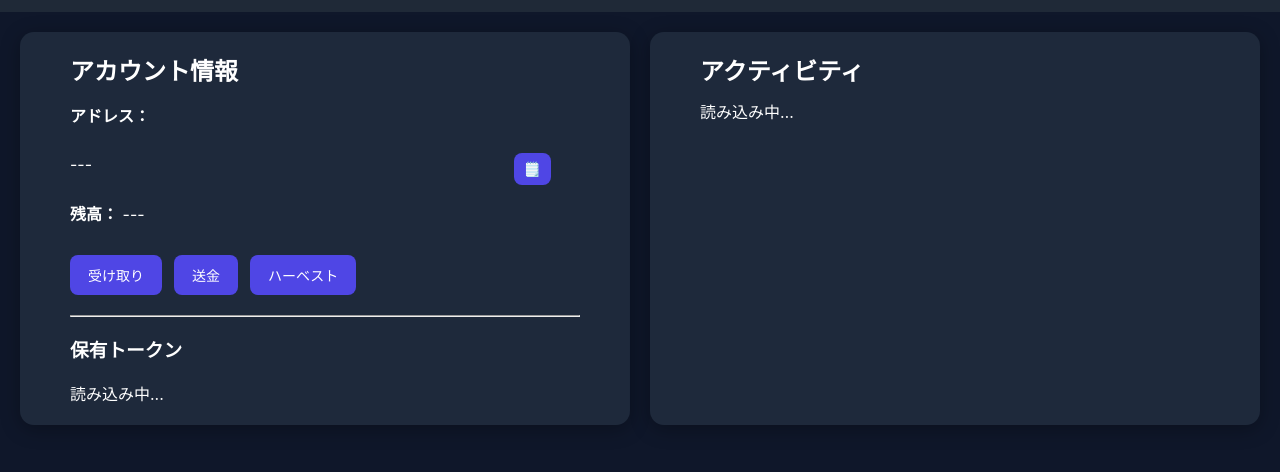
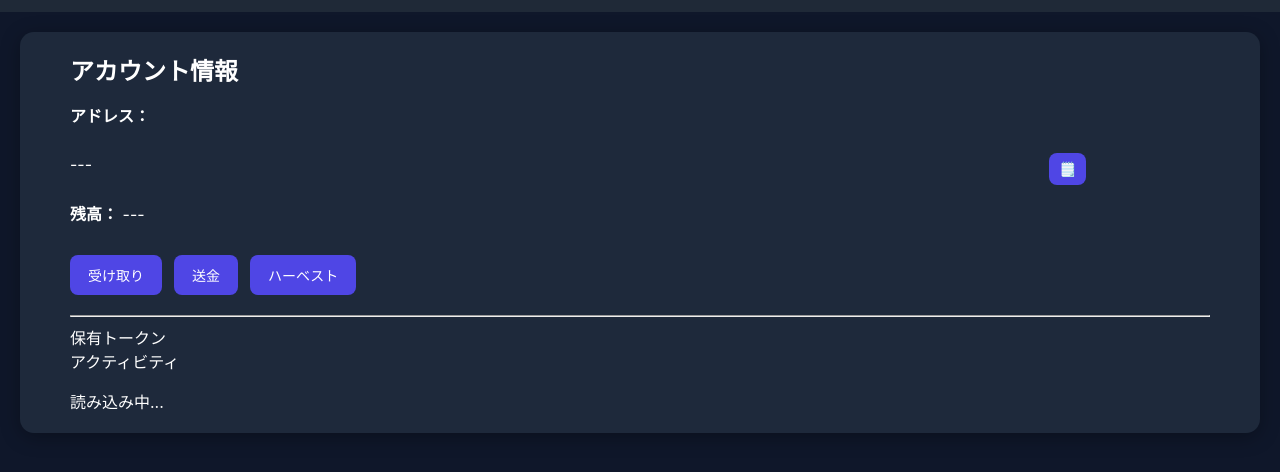
Before and after one commit to YUTOpian/Wallet-rst, a plain HTML site: page index.html in a window 1280 px wide. Shown: the part 66-538 px from the top of the page. Drawn offline with Linux system fonts and the light colour scheme.

Commit message:
Update index.html

```diff
--- a/index.html
+++ b/index.html
@@ -38,8 +38,30 @@
           <button id="harvest-btn" class="button-primary">ハーベスト</button>
         </div>
         <hr>
-        <h3>保有トークン</h3>
-        <div id="mosaic-list">読み込み中...</div>
+
+<div class="wallet-tabs">
+
+  <div id="tab-token" class="wallet-tab active">
+    保有トークン
+  </div>
+
+  <div id="tab-activity" class="wallet-tab">
+    アクティビティ
+  </div>
+
+</div>
+
+<div id="token-content">
+  <div id="mosaic-list">
+    読み込み中...
+  </div>
+</div>
+
+<div id="activity-content" style="display:none;">
+  <div id="tx-list">
+    読み込み中…
+  </div>
+</div>
       </div>
     </div>
 
@@ -146,17 +168,3 @@
   </div>
 
 </div>
-
-    <!-- ============================================================
-       最近の取引（アクティビティ）
-    ============================================================ -->
-    <div class="card">
-      <h2>アクティビティ</h2>
-      <div id="tx-list">読み込み中…</div>
-    </div>
-
-  </div>
-
-  <script type="module" src="js/index.js"></script>
-</body>
-</html>
```
